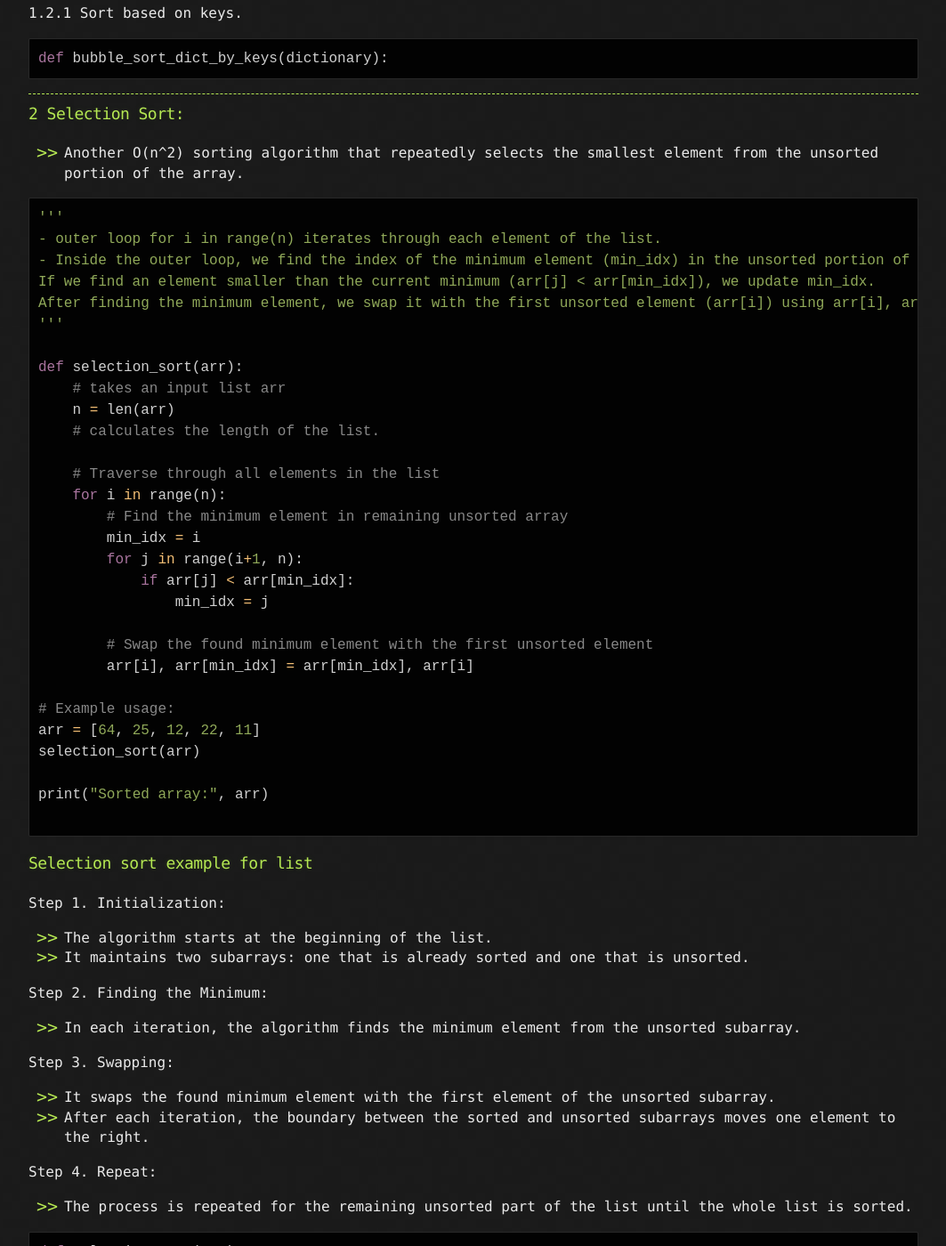
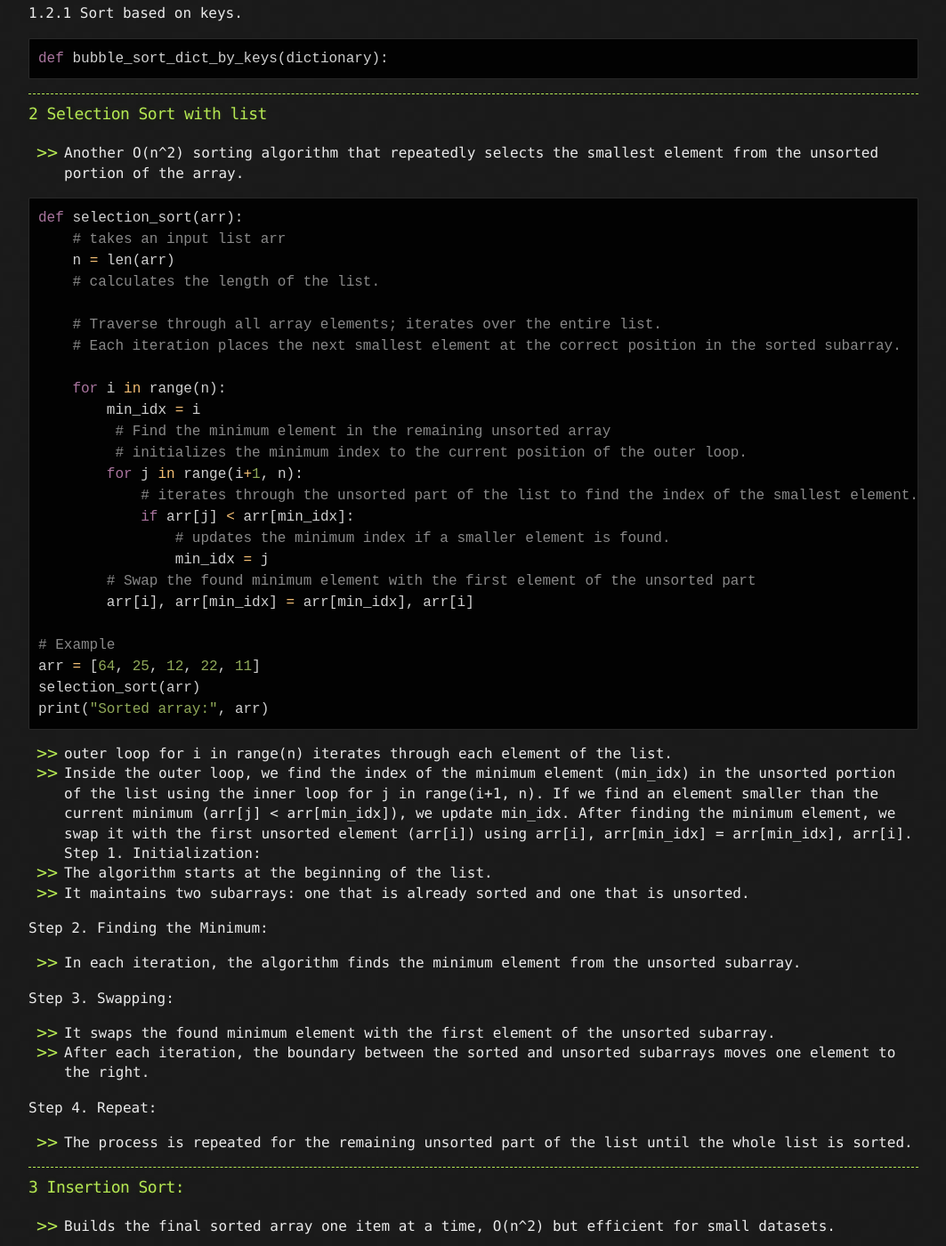
Before and after one commit to sciustechnologia/sciustechnologia.github.io, a Jekyll site: the page built from python/10_algos/1001.md, in a window 1280 px wide and 1400 px high, scrolled down 3357 px. Shown: the whole window at 89% size, without its empty margins (108-1171 px from the left). Built offline with Jekyll 4.4.1, drawn with Linux system fonts in a browser that asks for light colours; some of the changed text lies outside the part shown.

Commit message:
Update 1001.md

````diff
--- a/python/10_algos/1001.md
+++ b/python/10_algos/1001.md
@@ -143,44 +143,41 @@ def bubble_sort_dict_by_keys(dictionary):
 
 ---
 
-### 2 Selection Sort:
+### 2 Selection Sort with list
 
 * Another O(n^2) sorting algorithm that repeatedly selects the smallest element from the unsorted portion of the array.
 
 ```python
-'''
-- outer loop for i in range(n) iterates through each element of the list.
-- Inside the outer loop, we find the index of the minimum element (min_idx) in the unsorted portion of the list using the inner loop for j in range(i+1, n).
-If we find an element smaller than the current minimum (arr[j] < arr[min_idx]), we update min_idx.
-After finding the minimum element, we swap it with the first unsorted element (arr[i]) using arr[i], arr[min_idx] = arr[min_idx], arr[i].
-'''
-
 def selection_sort(arr):
     # takes an input list arr
     n = len(arr)
     # calculates the length of the list.
 
-    # Traverse through all elements in the list
+    # Traverse through all array elements; iterates over the entire list.
+    # Each iteration places the next smallest element at the correct position in the sorted subarray.
+
     for i in range(n):
-        # Find the minimum element in remaining unsorted array
         min_idx = i
+         # Find the minimum element in the remaining unsorted array
+         # initializes the minimum index to the current position of the outer loop.
         for j in range(i+1, n):
+            # iterates through the unsorted part of the list to find the index of the smallest element.
             if arr[j] < arr[min_idx]:
+                # updates the minimum index if a smaller element is found.
                 min_idx = j
-
-        # Swap the found minimum element with the first unsorted element
+        # Swap the found minimum element with the first element of the unsorted part
         arr[i], arr[min_idx] = arr[min_idx], arr[i]
 
-# Example usage:
+# Example
 arr = [64, 25, 12, 22, 11]
 selection_sort(arr)
-
 print("Sorted array:", arr)
-
 ```
 
-### Selection sort example for list
-
+- outer loop for i in range(n) iterates through each element of the list.
+- Inside the outer loop, we find the index of the minimum element (min_idx) in the unsorted portion of the list using the inner loop for j in range(i+1, n).
+If we find an element smaller than the current minimum (arr[j] < arr[min_idx]), we update min_idx.
+After finding the minimum element, we swap it with the first unsorted element (arr[i]) using arr[i], arr[min_idx] = arr[min_idx], arr[i].
 Step 1. Initialization:
 * The algorithm starts at the beginning of the list.
 * It maintains two subarrays: one that is already sorted and one that is unsorted.
@@ -195,29 +192,7 @@ Step 3. Swapping:
 Step 4. Repeat:
 * The process is repeated for the remaining unsorted part of the list until the whole list is sorted.
 
-```python
-def selection_sort(arr):
-    n = len(arr)
-    # calculate the length of the list.
-    for i in range(n):
-        # Traverse through all array elements; iterates over the entire list. Each iteration places the next smallest element at the correct position in the sorted subarray.
-
-        # Find the minimum element in the remaining unsorted array
-        min_idx = i
-        # initializes the minimum index to the current position of the outer loop.
-        for j in range(i+1, n):
-            # iterates through the unsorted part of the list to find the index of the smallest element.
-            if arr[j] < arr[min_idx]:
-                # updates the minimum index if a smaller element is found.
-                min_idx = j
-        # Swap the found minimum element with the first element of the unsorted part
-        arr[i], arr[min_idx] = arr[min_idx], arr[i]
-
-# Example:
-arr = [64, 25, 12, 22, 11]
-selection_sort(arr)
-print("Sorted array is:", arr)
-```
+---
 
 ### 3 Insertion Sort:
 
````
